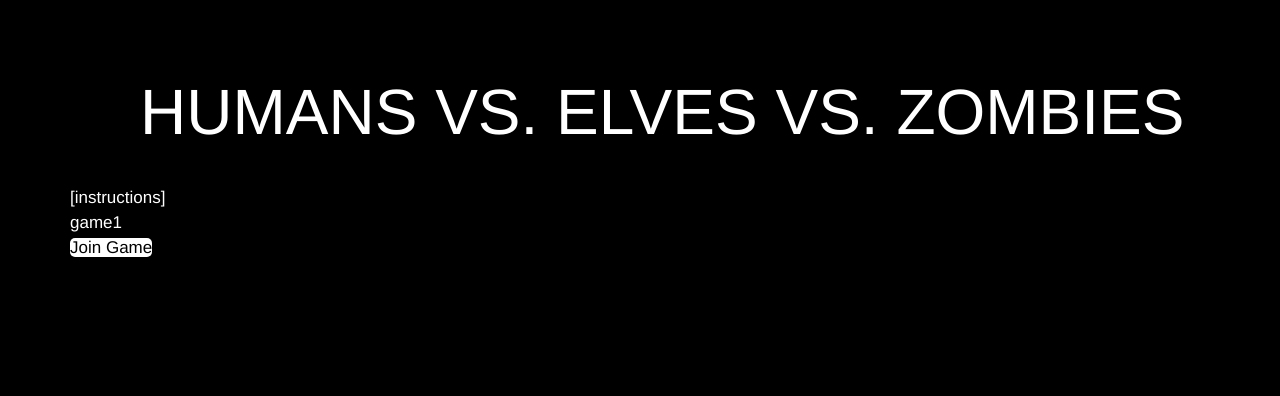
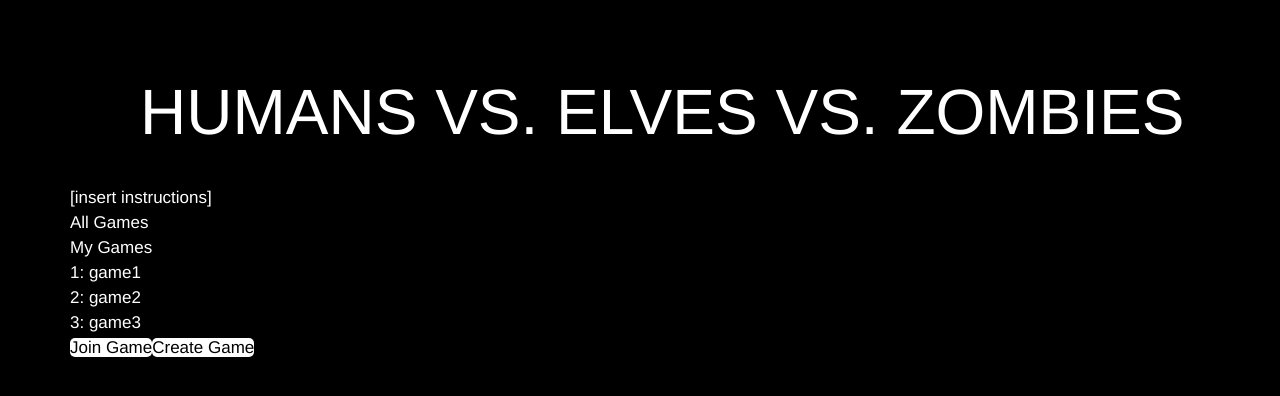
Before and after one commit to deannazhu514/237-hw4, a plain HTML site: page static/index.html in a window 1280 px wide. Both pictures are taken after a click on the link "Submit". Drawn offline with Linux system fonts and the light colour scheme.

Commit message:
basic menu selection
switch between tabs, load all games and my games
go to new game screen (empty for now)

```diff
--- a/static/client.js
+++ b/static/client.js
@@ -1,72 +1,48 @@
-var playerName;
-var currentGame;
+var playerName; //id for the player
+var currentGame; //which game the player is playing
 
-var gameList;
-var playerList;
+var gameList = [{"id": 1, "name": "game1"},
+								{"id": 2, "name": "game2"},
+								{"id": 3, "name": "game3"}]; //hard-coded for testing
 
-var pageState;
+var myGameList = [{"id": 1, "name": "myGame1"}, //for testing only
+								{"id": 2, "name": "myGame2"}];
+var playerList = []; //probably won't need
+var pageState = []; //what screens to load on page, perhaps have a copy on server?
+
 
 function refreshDOM() {
 // overarching refreshDOM function
-	if (pageState === undefined)
-		pageState = "title";
-	else if (pageState === "title") {
+	if (pageState.length === 0)
+		pageState.push("title");
+	if (pageState[0] === "title") {
 		loadTitleScreen();
 	}
-	if (pageState === "menu") {
+	else if (pageState[0] === "menu") {
 		refreshMenuScreen();
 	}
-	else if (pageState === "gameStart") {
-		refreshGameStartScreen()
+	else if (pageState[0] === "gameStart") {
+		refreshGameStartScreen();
 	}
-	else if (pageState === "gameInPlay") {
-		refreshGameScreen()
+	else if (pageState[0] === "gameInPlay") {
+		refreshGameScreen();
 	}
-	console.log(pageState);
 }
 
+/* TITLE SCREEN FUNCTIONS */
 function loadTitleScreen() {
 // show title screen
 	var submitButton = $("#submitButton");
 	submitButton.html("Submit");
-	// submitButton.attr("href", "menu.html");
 	submitButton.click(function() {
-		// var newPage = (this.attr("href"));
-		// window.open(newPage);
-		pageState = "menu";
+		createPlayer();
+		pageState[0] = "menu";
 		refreshDOM();
 	});
 }
 
-function refreshMenuScreen() {
-// refreshDOM while on menu screen
-	var container = $("#titleContent");
-	container.html("");
-	var instructions = $("<div>");
-	instructions.html("[instructions]"); // load from text file on server?
-	var rooms = $("<div>").addClass("row");
-	var gamesAvailable = $("<ul>");
-	var game = $("<li>").html("game1");
-	gamesAvailable.append(game);
-	var joinButton = $("<a>").html("Join Game");
-	joinButton.addClass("menubut");
-	rooms.append(gamesAvailable, joinButton);
-	container.append(instructions, rooms);
-}
-
-function refreshGameStartScreen() {
-// refreshDOM while on game start screen
-
-}
-
-function refreshGameScreen() {
-// refreshDOM while on game screen
-
-}
-
-/* TITLE SCREEN functions */
-
 function createPlayer() {
+// submit player's name
 	var playerID = $("#playerID-input");
 	for (var i=0; i<playerList.length; i++) {
 		if (playerList[i] === playerID) {
@@ -77,10 +53,72 @@ function createPlayer() {
 	playerList.push(playerID.val());
 	playerName = playerID.val();
 	playerID.val("");
-	refreshDOM("menu");
 }
 
-/* MENU SCREEN functions */
+/* MENU SCREEN FUNCTIONS */
+function refreshMenuScreen() {
+// refreshDOM while on menu screen
+	var container = $("#content");
+	container.html("");
+	var instructions = $("<div>");
+	instructions.html("[insert instructions]"); // load from text file on server, not with ajax?
+
+	var rooms = $("<div>").addClass("row");
+	var allGamesTab = $("<div>").html("All Games").addClass("tab");
+	var myGamesTab = $("<div>").html("My Games").addClass("tab");
+
+	var gamesAvailable = $("<ul>");
+	if (pageState.length === 1)
+		pageState.push("allGames");
+	if (pageState[1] === "allGames")
+		refreshAllGames(gamesAvailable);
+	else if (pageState[1] === "myGames")
+		refreshMyGames(gamesAvailable);
+
+	allGamesTab.click(function(){
+		pageState[1] = "allGames";
+		refreshDOM();
+	});
+	myGamesTab.click(function(){
+		pageState[1] = "myGames";
+		refreshDOM();
+	});
+
+	var joinButton = $("<a>").html("Join Game").addClass("menubut");
+	var createButton = $("<a>").html("Create Game").addClass("menubut");
+	joinButton.click(function(){
+		pageState[0] = "gameStart";
+		pageState[1] = "joinGame";
+		refreshDOM();
+	});
+	createButton.click(function(){
+		pageState[0] = "gameStart";
+		pageState[1] = "createGame";
+		refreshDOM();
+	});
+	rooms.append(allGamesTab, myGamesTab, gamesAvailable, joinButton, createButton);
+	container.append(instructions, rooms);
+}
+
+function refreshAllGames(gamesAvailable) {
+// display all available games on menu screen
+	for (var key in gameList) {
+		var game = $("<li>")
+			.html(gameList[key].id)
+			.append(": "+gameList[key].name);
+		gamesAvailable.append(game);
+	}
+}
+
+function refreshMyGames(gamesAvailable) {
+// display player's games on menu screen
+	for (var key in myGameList) {
+		var game = $("<li>")
+			.html(myGameList[key].id)
+			.append(": "+myGameList[key].name);
+		gamesAvailable.append(game);
+	}
+}
 
 function getCurrentGames(playerID) {
 	$.ajax({
@@ -135,7 +173,12 @@ function addGame(playerID) {
 	});
 }
 
-/* GAME START SCREEN functions */
+/* GAME START SCREEN FUNCTIONS */
+function refreshGameStartScreen() {
+// refreshDOM while on game start screen
+	var container = $("#content");
+	container.html("");
+}
 
 function submitTeam() {
 	// submit the created team's stats and other new game data
@@ -144,7 +187,10 @@ function submitTeam() {
 	});
 }
 
-/* GAME functions */
+/* GAME FUNCTIONS */
+function refreshGameScreen() {
+// refreshDOM while on game screen, might not need
+}
 
 function endTurn() {
 	//send: gameID, character lists, player points
--- a/static/index.html
+++ b/static/index.html
@@ -22,7 +22,7 @@
 				<input class="menubut" name="Current"  type="submit" value="Current Games"/>
 			</div>
 		</div> -->
-		<div id = "titleContent">
+		<div id = "content">
 			<label>Player ID</label>  <input id="playerID-input" name="PlayerID" type="text" placeholder="Type here"/>
 			<div>
 			<a id="submitButton" class="menubut" name="Submit" type="submit"/>
```
